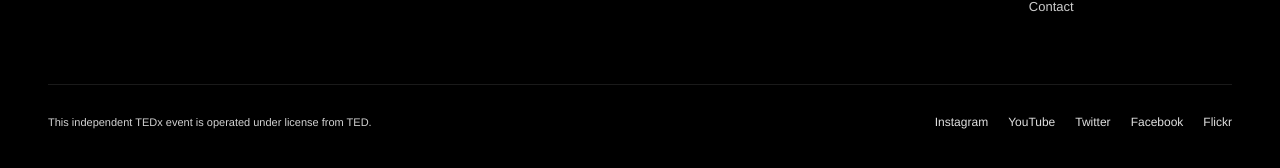
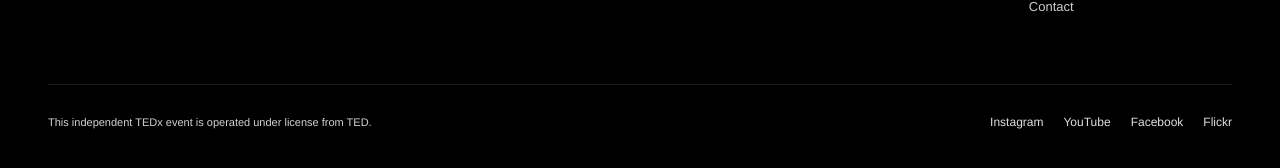
Before and after one commit to ardell/tedxbreckenridge, a Jekyll site: the page built from website/index.html, in a window 1280 px wide and 900 px high, scrolled down 5659 px. Shown: the part 728-896 px from the top of the window. Built offline with Jekyll 4.4.1, drawn with Linux system fonts in a browser that asks for light colours.

Commit message:
Remove twitter social links.

```diff
--- a/website/_config.yml
+++ b/website/_config.yml
@@ -67,15 +67,9 @@ exclude:
 # Social Media
 social:
   name: TEDxBreckenridge
-  twitter: tedxbreckenridge
   facebook: tedxbreckenridge
   instagram: tedxbreckenridge
   youtube: tedxbreckenridge
-
-# Twitter Card Settings
-twitter:
-  username: tedxbreckenridge
-  card: summary_large_image
 
 # Facebook/Open Graph Settings
 facebook:
--- a/website/_layouts/default.html
+++ b/website/_layouts/default.html
@@ -33,7 +33,6 @@
           "height": 60
         },
         "sameAs": [
-          {% if site.social.twitter %}"https://twitter.com/{{ site.social.twitter }}",{% endif %}
           {% if site.social.facebook %}"https://facebook.com/{{ site.social.facebook }}",{% endif %}
           {% if site.social.instagram %}"https://instagram.com/{{ site.social.instagram }}",{% endif %}
           {% if site.social.youtube %}"https://youtube.com/{{ site.social.youtube }}",{% endif %}
@@ -307,9 +306,6 @@
           {% if site.social.youtube %}
           <a href="https://youtube.com/{{ site.social.youtube }}" target="_blank" rel="noopener noreferrer" aria-label="Watch us on YouTube (opens in new window)">YouTube</a>
           {% endif %}
-          {% if site.social.twitter %}
-          <a href="https://twitter.com/{{ site.social.twitter }}" target="_blank" rel="noopener noreferrer" aria-label="Follow us on Twitter (opens in new window)">Twitter</a>
-          {% endif %}
           {% if site.social.facebook %}
           <a href="https://facebook.com/{{ site.social.facebook }}" target="_blank" rel="noopener noreferrer" aria-label="Follow us on Facebook (opens in new window)">Facebook</a>
           {% endif %}
```
